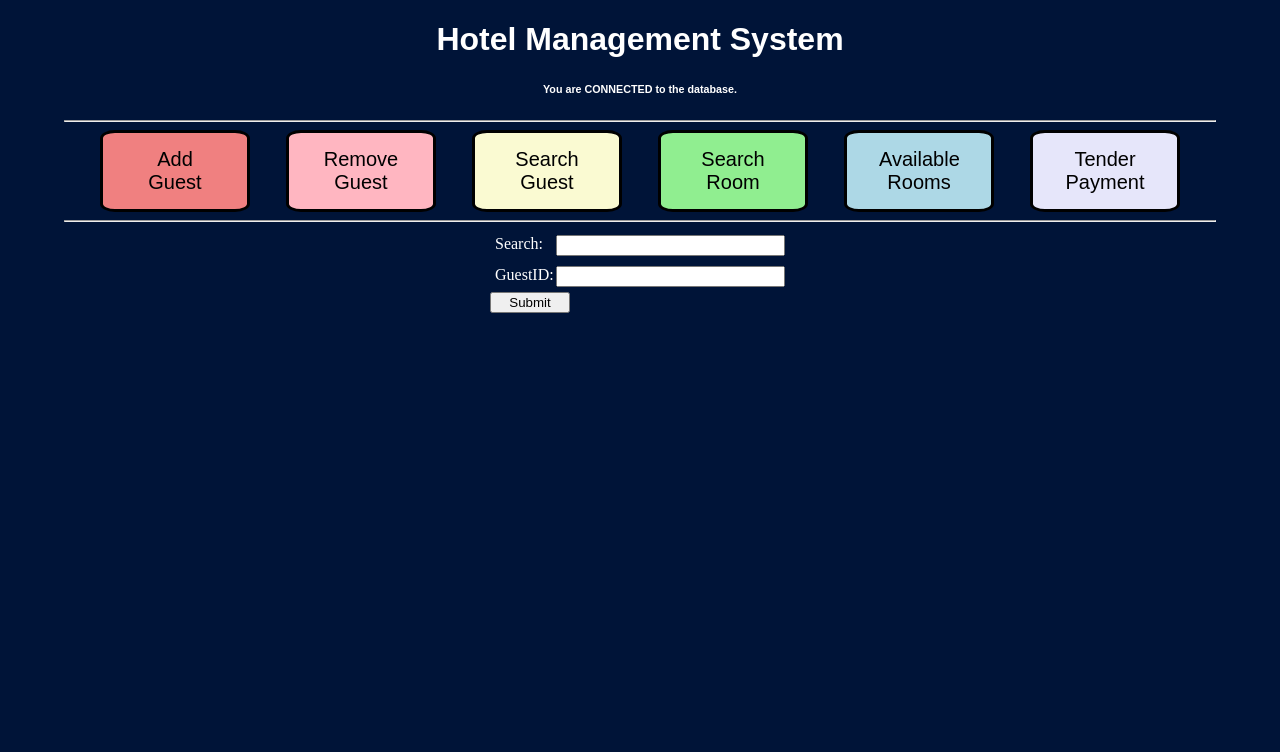
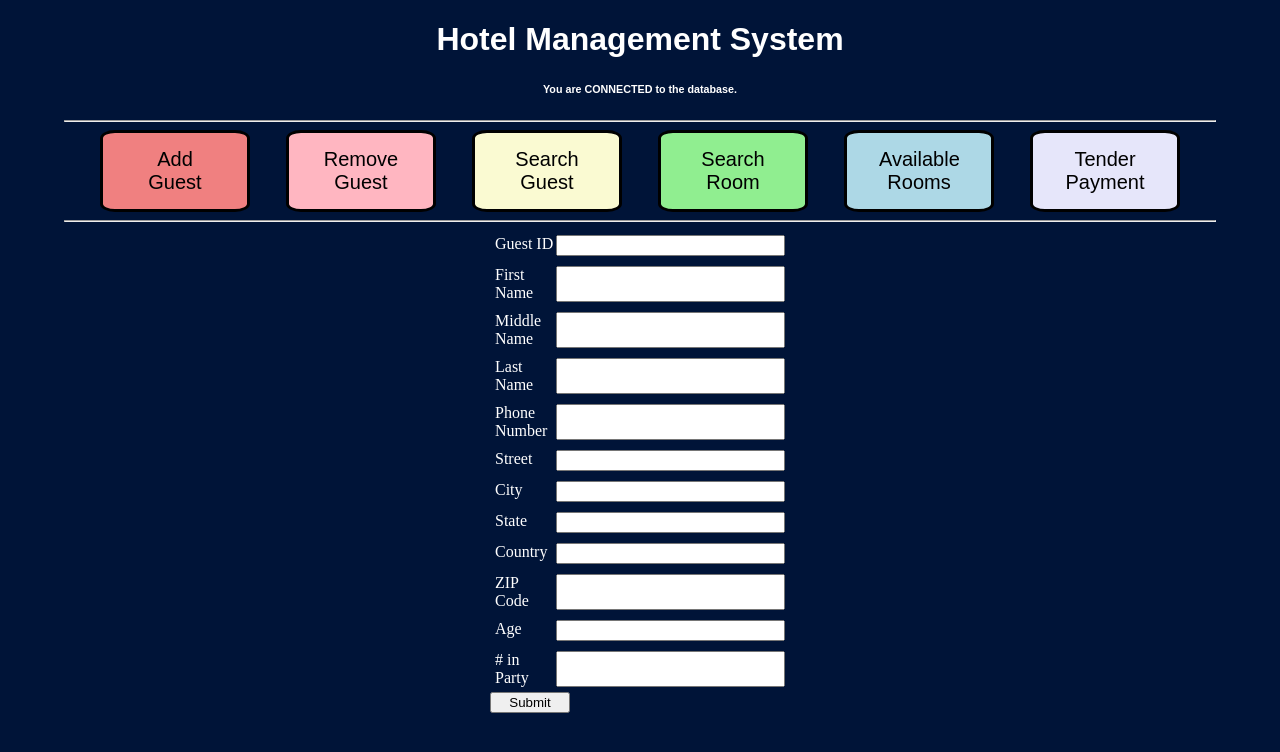
Before and after one commit to j-harr/www, a PHP site: page /HMSystem/index.php in a window 1280 px wide. Shown: the top 752 px of the page. Run offline with PHP 8.4, Linux system fonts and the light colour scheme.

Commit message:
Updated page

```diff
--- a/html/HMSystem/index.php
+++ b/html/HMSystem/index.php
@@ -42,12 +42,42 @@ echo "CONNECTED";
             <button class="menuButton f6btn" id="function6">Tender Payment</button>
         </div>
         <hr>
-        <form name="searchBox" onsubmit="return validateForm()" method="post">
+        <form name="functionForm1" onsubmit="return validateForm()" method="post">
             <div class="form-row">
-                <label>Search:</label><input type="text" name="fName">
+                <label>Guest ID</label><input type="text" name="f1guestID">
             </div>
             <div class="form-row">
-                <label>GuestID:</label><input type="text" name="GID">
+                <label>First Name</label><input type="text" name="f1guestFN">
+            </div>
+            <div class="form-row">
+                <label>Middle Name</label><input type="text" name="f1guestMN">
+            </div>
+            <div class="form-row">
+                <label>Last Name</label><input type="text" name="f1guestLN">
+            </div>
+            <div class="form-row">
+                <label>Phone Number</label><input type="text" name="f1guestPN">
+            </div>
+            <div class="form-row">
+                <label>Street</label><input type="text" name="f1guestSTR">
+            </div>
+            <div class="form-row">
+                <label>City</label><input type="text" name="f1guestCTY">
+            </div>
+            <div class="form-row">
+                <label>State</label><input type="text" name="f1guestSTE">
+            </div>
+            <div class="form-row">
+                <label>Country</label><input type="text" name="f1guestCTRY">
+            </div>
+            <div class="form-row">
+                <label>ZIP Code</label><input type="text" name="f1guestZIP">
+            </div>
+            <div class="form-row">
+                <label>Age</label><input type="text" name="f1guestAGE">
+            </div>
+            <div class="form-row">
+                <label># in Party</label><input type="text" name="f1guestNIP">
             </div>
         <input class="submit" type="submit" value="Submit">
         </form>
```
